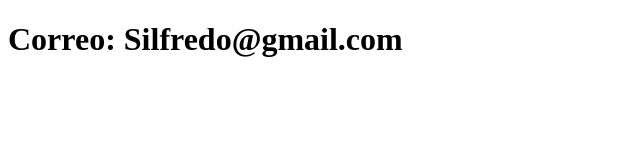
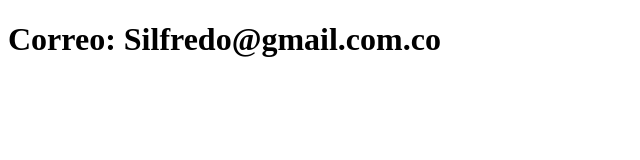
Before and after one commit to silfredo/Sistema, a plain HTML site: page Contacto.html in a window 1280 px wide. Shown: the full height of the page, 0-640 px from the left. Drawn offline with Linux system fonts and the light colour scheme.

Commit message:
Agrega el contacto

```diff
--- a/Contacto.html
+++ b/Contacto.html
@@ -6,6 +6,6 @@
     <title>Contacto</title>
 </head>
 <body>
-    <h1>Correo: Silfredo@gmail.com</h1>
+    <h1>Correo: Silfredo@gmail.com.co</h1>
 </body>
 </html>
```
